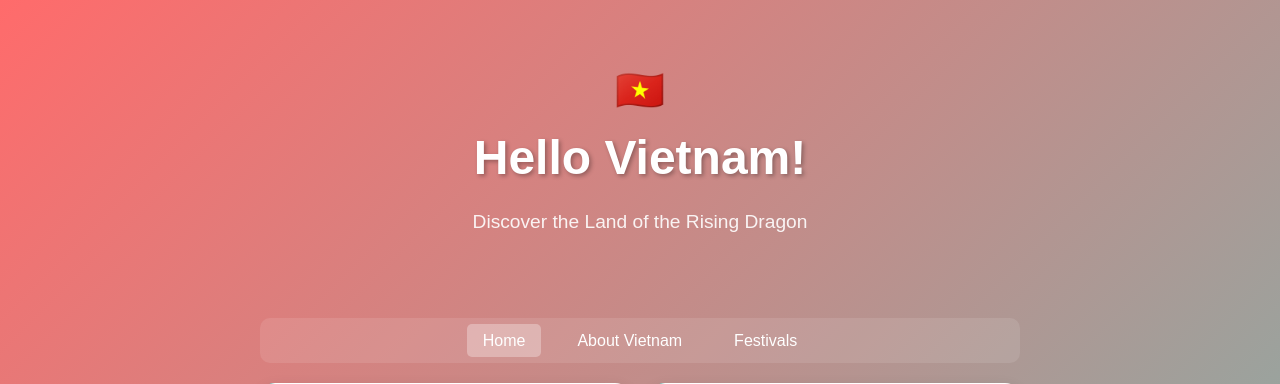
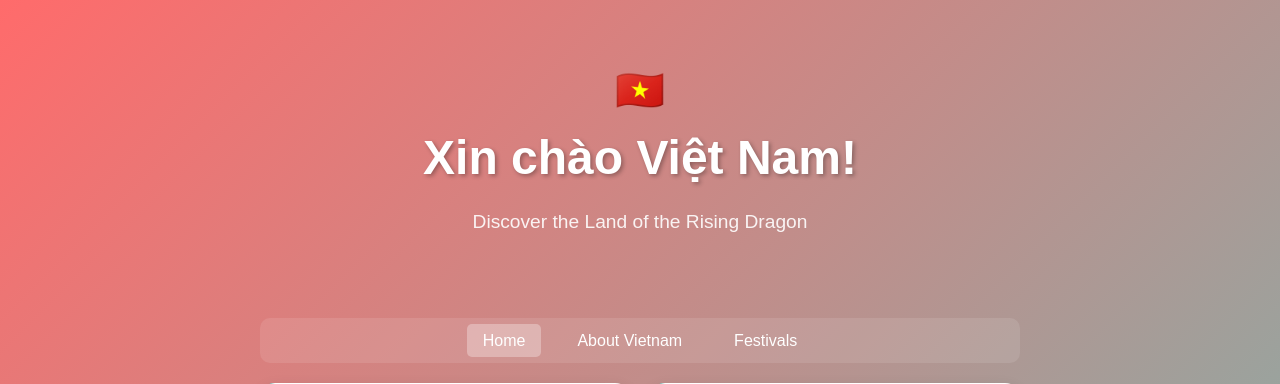
Before and after one commit to jspro1/Hello-Vietnam, a PHP site: page / in a window 1280 px wide. Shown: the top 384 px of the page. Run offline with PHP 8.4, Linux system fonts and the light colour scheme.

Commit message:
content updates

```diff
--- a/index.php
+++ b/index.php
@@ -2,7 +2,7 @@
 // © 2025 jspro1. All rights reserved.
 // Set page variables
 $page_title = 'Hello Vietnam - Discover the Beauty';
-$header_title = 'Hello Vietnam!';
+$header_title = 'Xin chào Việt Nam!';
 $header_subtitle = 'Discover the Land of the Rising Dragon';
 
 // Debug info for POC
```
